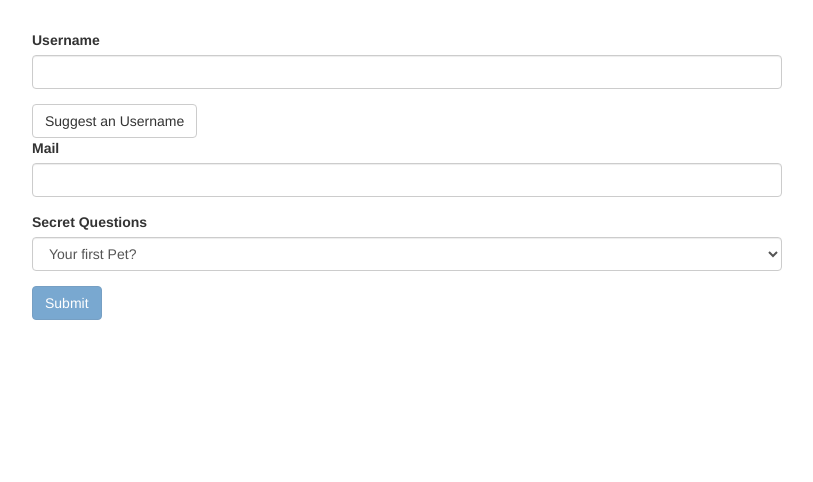
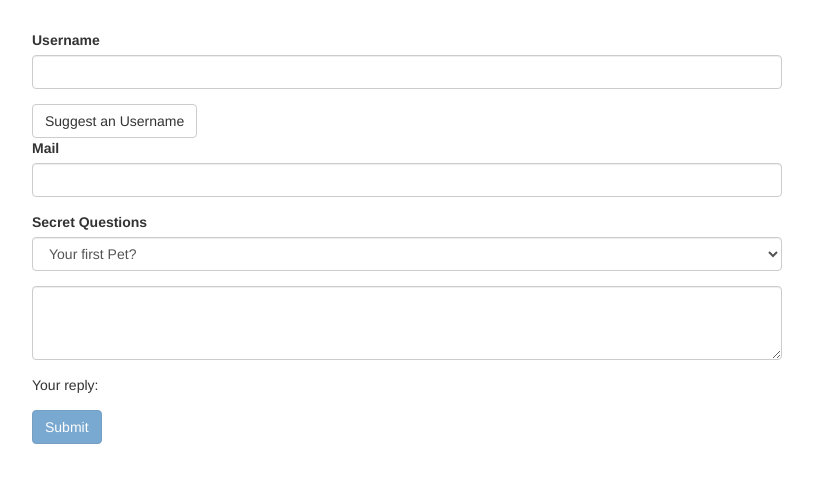
Before and after one commit to PauloJoseBR/forms-td-start, an Angular app: page / in a window 1280 px wide. Shown: the top 482 px of the page, without its empty margins (233-1046 px from the left). Built offline with nearby package versions, Linux system fonts and the light colour scheme.

Commit message:
using ngModel with two way databinding

```diff
--- a/src/app/app.component.html
+++ b/src/app/app.component.html
@@ -35,6 +35,12 @@
             <option value="teacher">Your first teacher?</option>
           </select>
         </div>
+        <div class="form-group">
+          <textarea name="questionAnswer" rows="3" [(ngModel)]="answer" class="form-control"></textarea>
+        </div>
+        <div class="form-group">
+          <p>Your reply: {{ answer }}</p>
+        </div>
         <button class="btn btn-primary" type="submit" [disabled]="!f.valid">Submit</button>
       </form>
     </div>
--- a/src/app/app.component.ts
+++ b/src/app/app.component.ts
@@ -9,6 +9,7 @@
 export class AppComponent {
   @ViewChild('f', {static: true}) signupForm: NgForm;
   defaultQuestion = 'pet';
+  answer = '';
 
   suggestUserName()
   {
```
